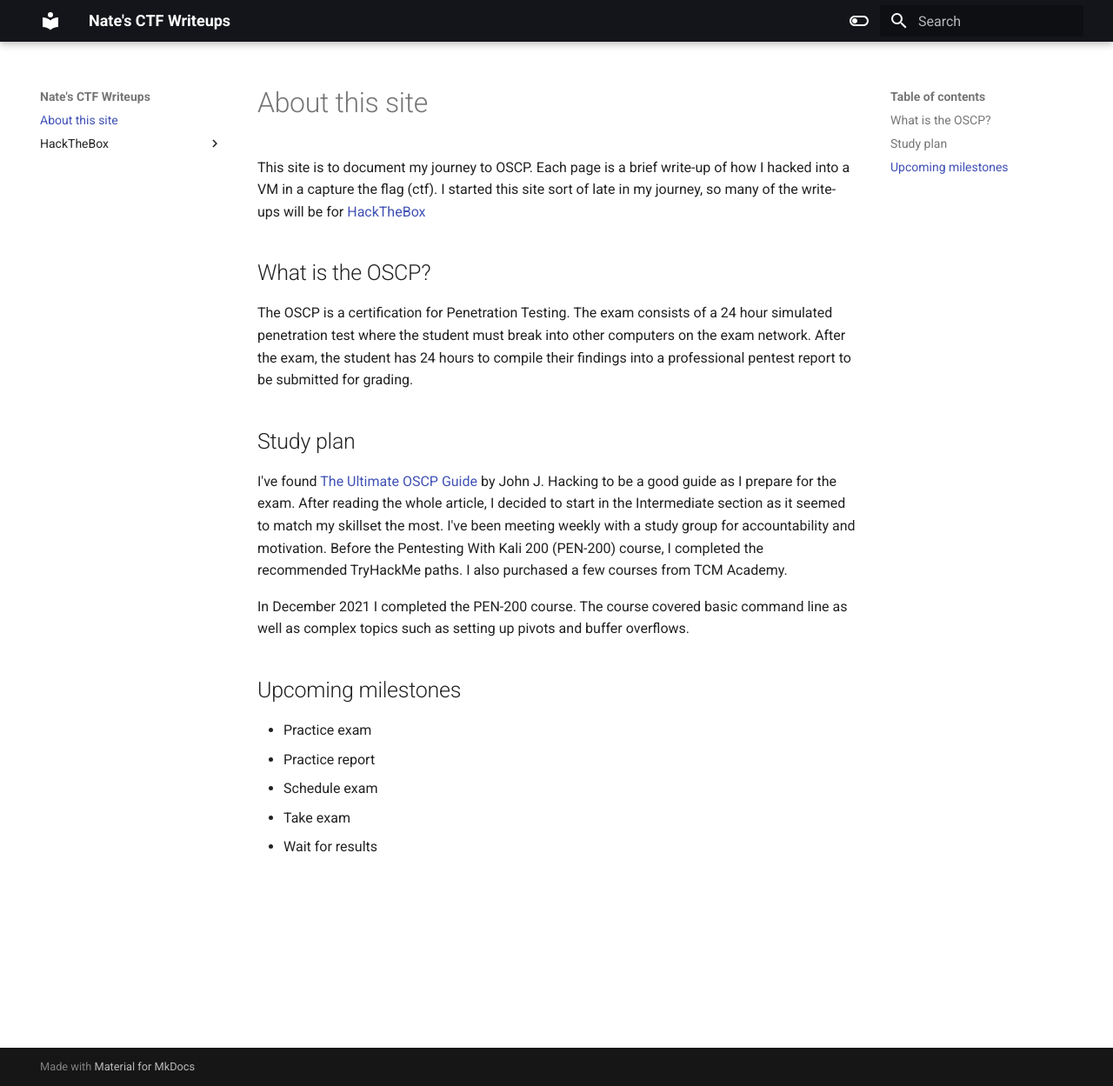
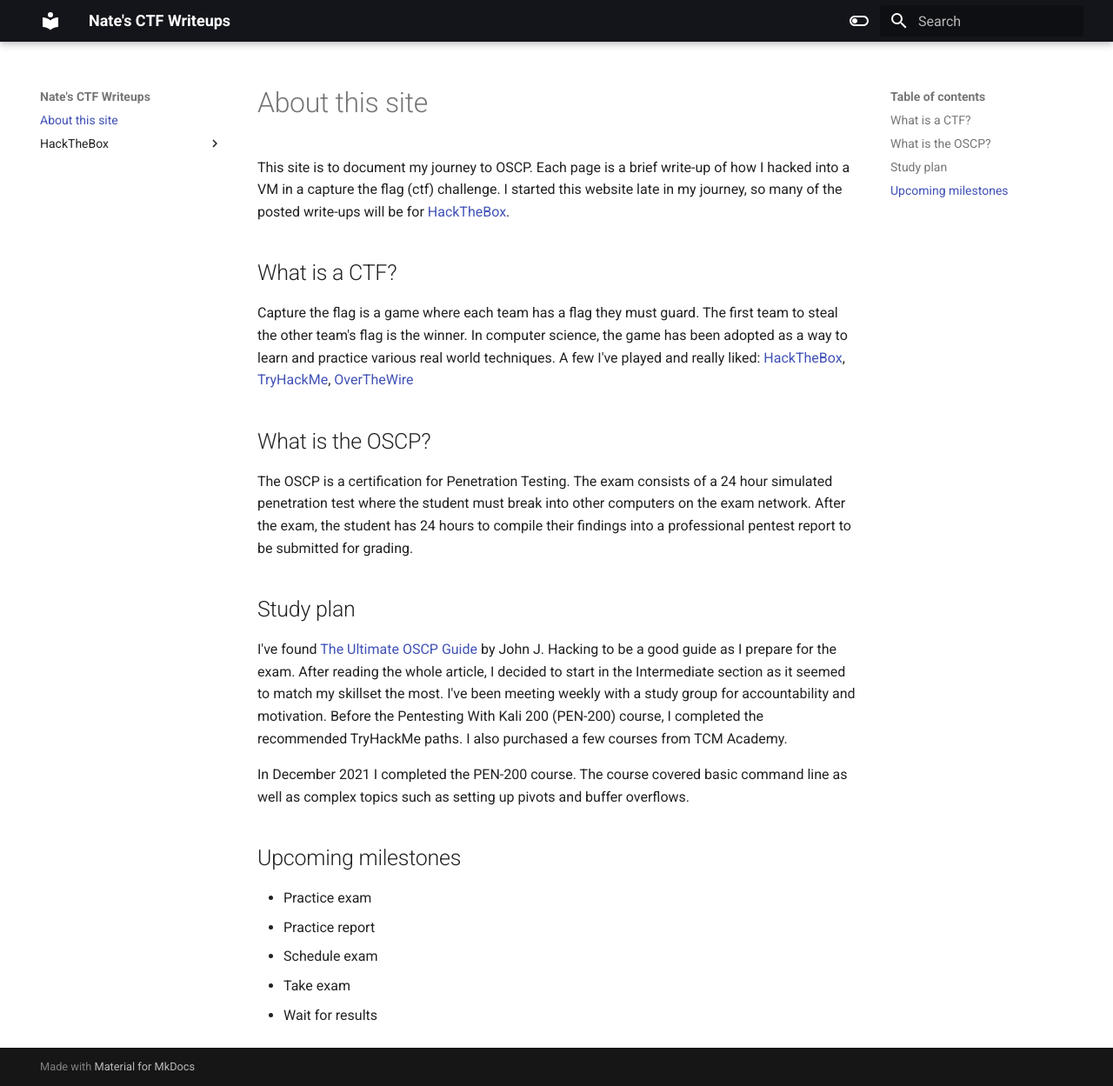
Before and after one commit to nlw93/ctfs, an MkDocs documentation site: the page built from docs/index.md, in a window 1280 px wide and 1249 px high. Shown: the whole window at 87% size. Built offline with MkDocs 1.6.1 and Material for MkDocs 9.7.7, drawn with Linux system fonts in a browser that asks for light colours.

Commit message:
Update index.md

```diff
--- a/docs/index.md
+++ b/docs/index.md
@@ -1,6 +1,10 @@
 # About this site
 
-This site is to document my journey to OSCP. Each page is a brief write-up of how I hacked into a VM in a capture the flag (ctf). I started this site sort of late in my journey, so many of the write-ups will be for [HackTheBox](https://app.hackthebox.com)
+This site is to document my journey to OSCP. Each page is a brief write-up of how I hacked into a VM in a capture the flag (ctf) challenge. I started this website late in my journey, so many of the posted write-ups will be for [HackTheBox](https://hackthebox.com).
+
+## What is a CTF?
+
+Capture the flag is a game where each team has a flag they must guard. The first team to steal the other team's flag is the winner. In computer science, the game has been adopted as a way to learn and practice various real world techniques. A few I've played and really liked: [HackTheBox](https://hackthebox.com/), [TryHackMe](https://tryhackme.com/), [OverTheWire](https://overthewire.org/)
 
 ## What is the OSCP?
 
```
